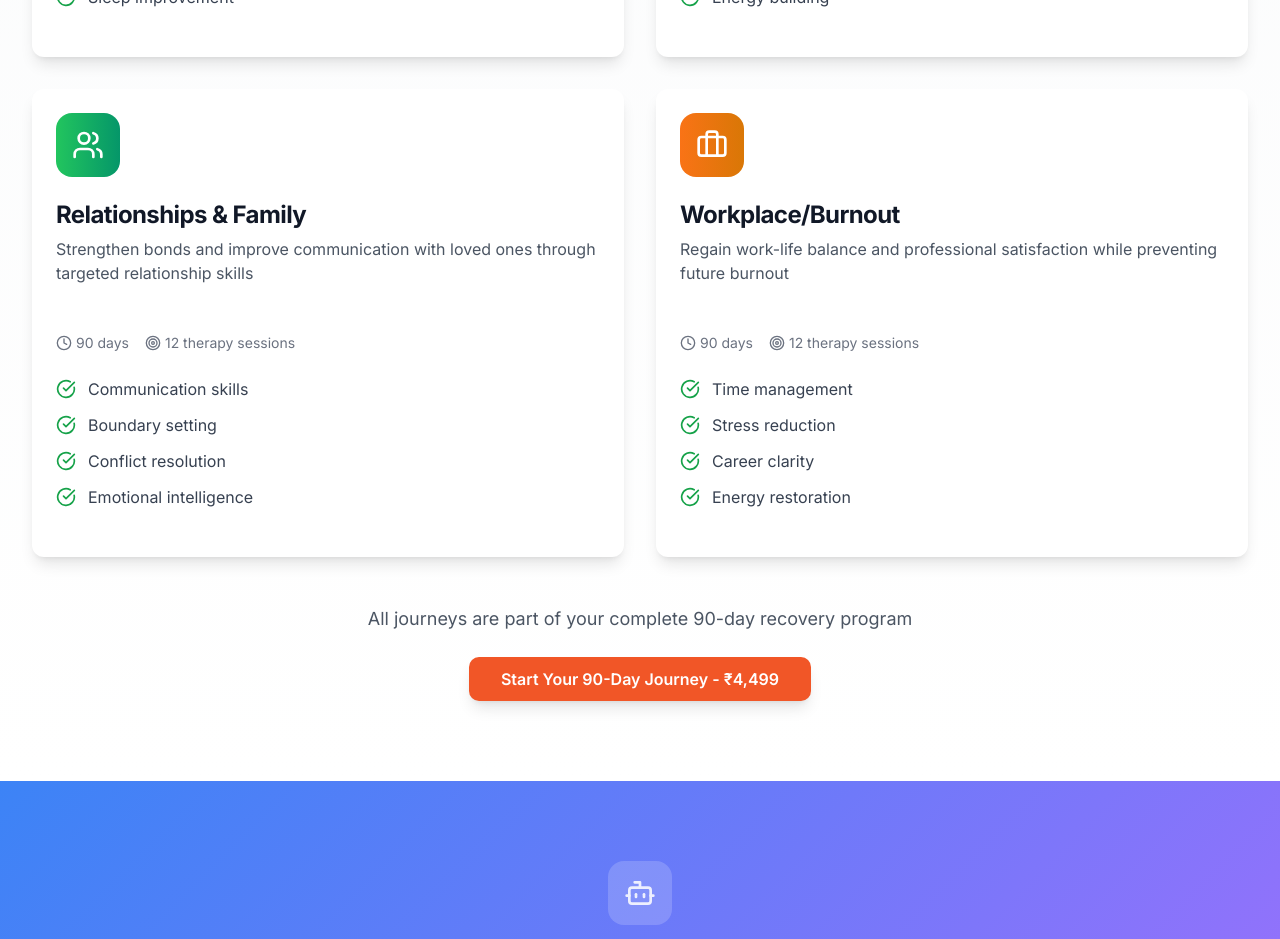
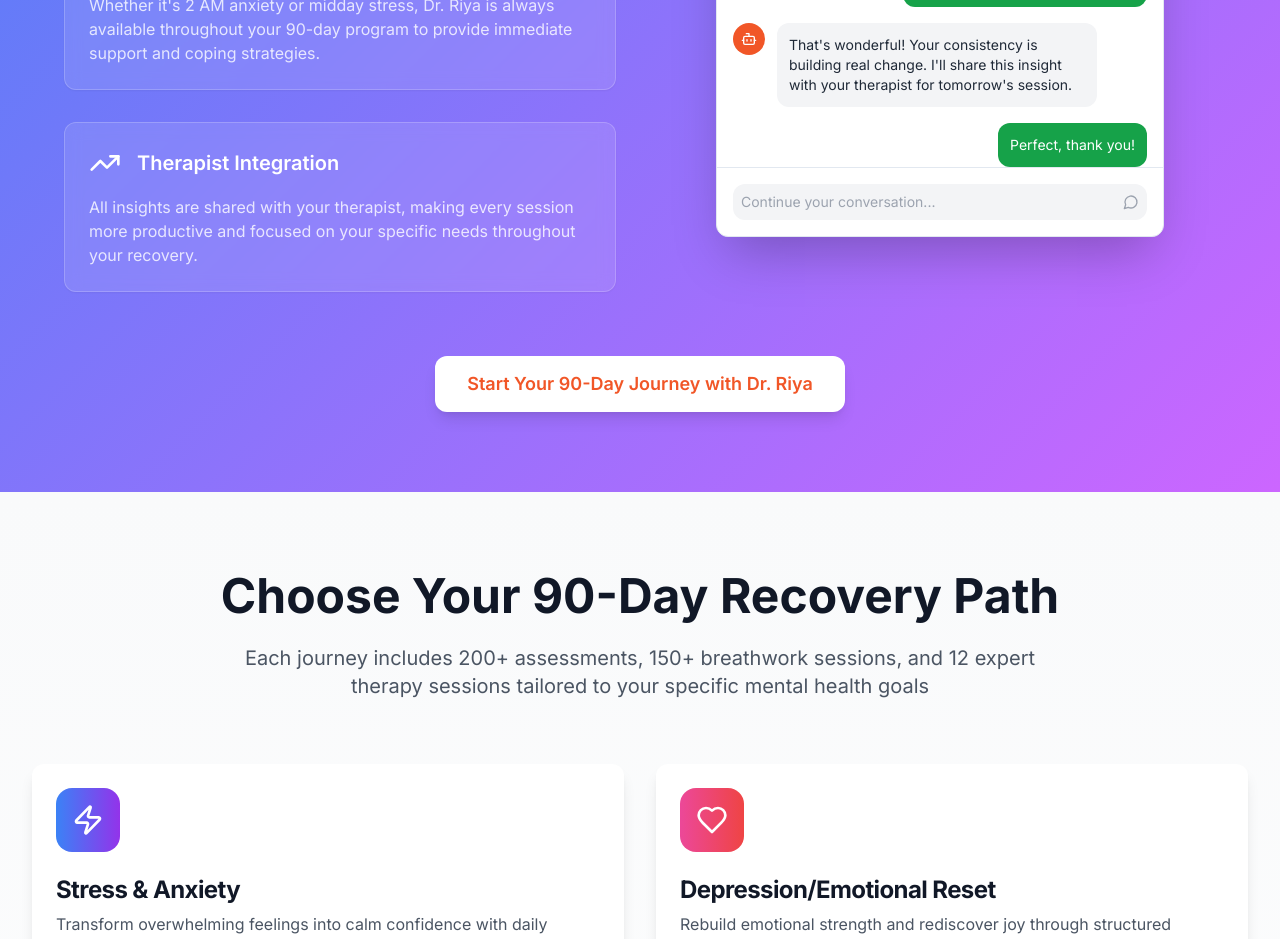
Before and after one commit to immersepe12/mindpath-ai-guide, a React (Vite) app: page / in a window 1280 px wide. Shown: the part 3560-4499 px from the top of the page. Built offline with nearby package versions, Linux system fonts and the light colour scheme.

Commit message:
Reorder AI section
Move AISection above JourneysSection in Index.tsx.

```diff
--- a/src/pages/Index.tsx
+++ b/src/pages/Index.tsx
@@ -15,8 +15,8 @@ const Index = () => {
       <HeroSection />
       <DailyJourneySection />
       <TherapySessionHighlight variant="journeys" />
+      <AISection />
       <JourneysSection />
-      <AISection />
       <DoctorBookingSection />
       <PricingSection />
       <TestimonialsSection />
```
